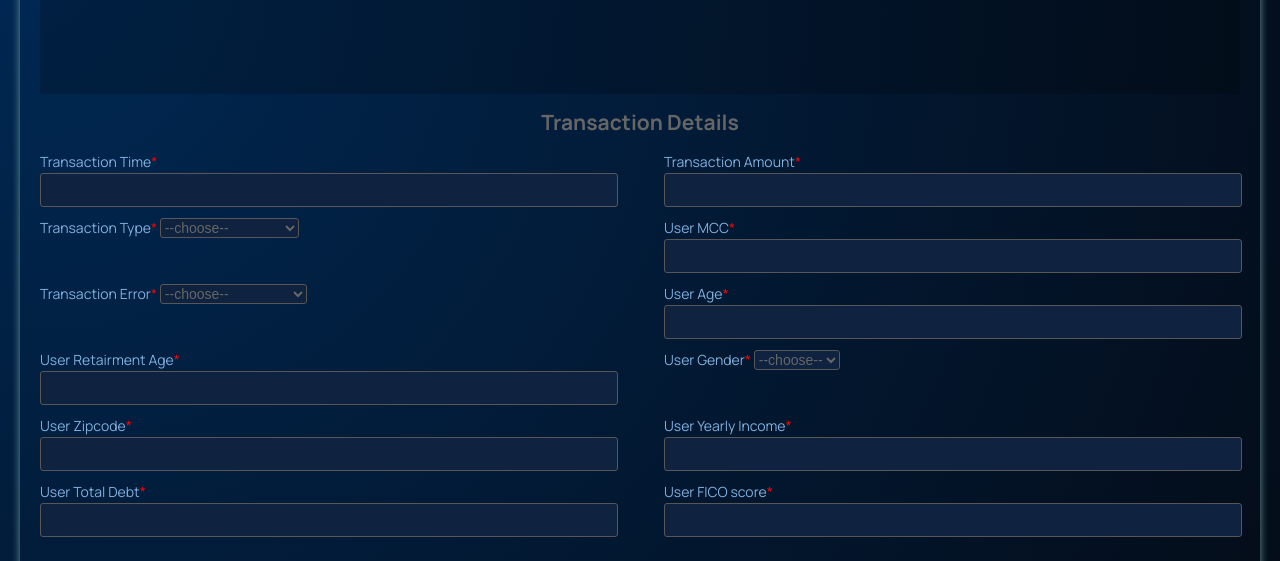
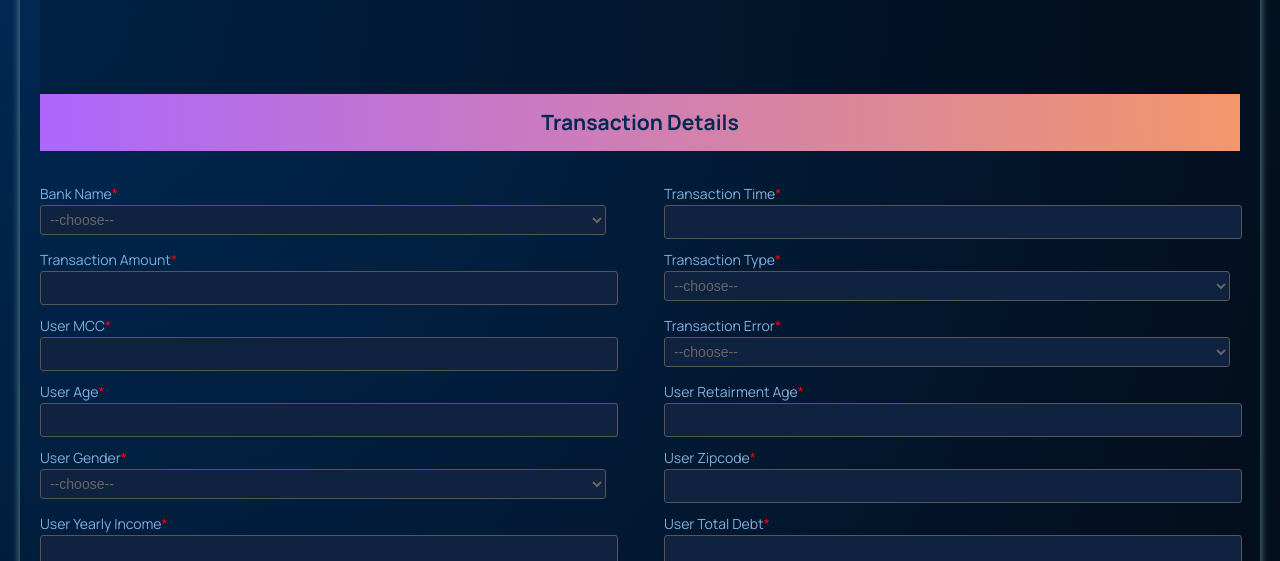
Before and after one commit to khalifaumar308/credit-card-fraud-frontend, a plain HTML site: page form.html in a window 1280 px wide. Shown: the part 246-807 px from the top of the page. Drawn offline with Linux system fonts and the light colour scheme.

Commit message:
Add Banks

```diff
--- a/index.js
+++ b/index.js
@@ -1,7 +1,12 @@
 const url = 'http://umaraminu.pythonanywhere.com/predict-fraud?'
 
+const banks = ['--choose--','GTB', 'First Bank', 'Sterling Bank',
+            'Unoin Bank', 'Access Bank','Fidelity Bank',
+            'First City Monument Bank','United Bank for Africa','Zenith Bank']
+const bank_names = banks.map((val)=>`<option value="${val}">${val}</option>`)
+
 const trans_data_card = document.getElementsByClassName('colums')[0]
-const labels = ['Time', 'Amount', 'use_chip', 'MCC', 'transaction_error', 'age',
+const labels = ['Bank', 'Time', 'Amount', 'use_chip', 'MCC', 'transaction_error', 'age',
                   'ret_age', 'Gender', 'Zipcode', 'yearly_income', 'total_debt', 'fico_score']
 const submitbtn = document.getElementById('submit')
 submitbtn.onclick = getData
@@ -25,6 +30,8 @@ async function getFraudProbabilty(data) {
 
 function addLabels(label){
   let div = document.createElement('div')
+  let bank_d = ''
+  bank_names.forEach(val => bank_d += val)
   if (label == 'transaction_error') {
     div.innerHTML = `<label for="${label}"> Transaction Error<span>*</span></label>
           <select name="transaction-error" id="${label}" required>
@@ -43,6 +50,10 @@ function addLabels(label){
           <option value="Swipe Transaction">Swipe Transaction</option>
           <option value="Chip Transaction">Chip Transaction</option>
           <option value="Online Transaction">Online Transaction</option></select>`}
+  else if (label == 'Bank') {
+    div.innerHTML = `<label for="${label}"> Bank Name<span>*</span></label>
+          <select name="Bank" id="${label}">` + bank_d
+  }
   else if (label == 'Gender'){
     div.innerHTML = `<label for="${label}">User Gender<span>*</span></label>
           <select name="transaction-error" id="${label}">
@@ -54,7 +65,7 @@ function addLabels(label){
     const label_names = {Time:'Transaction Time',Amount:'Transaction Amount',
           age:'User Age', ret_age:'User Retairment Age', Zipcode:'User Zipcode',
           yearly_income:'User Yearly Income', total_debt:'User Total Debt',
-          fico_score:'User FICO score', MCC:'User MCC'}
+          fico_score:'User FICO score', MCC:'User MCC', Bank:'Bank Name'}
     div.innerHTML = `<label for="${label}"> ${label_names[label]}<span>*</span></label>
           <input id="${label}" type="text" name="${label}" required/>`}
   div.setAttribute('class', 'item')
@@ -65,8 +76,10 @@ function getData() {
   let data = {}
   const items = document.getElementsByClassName('item')
   labels.forEach(function(label) {
-    const item = document.getElementById(label)
-    data[item.id] = item.value
+    if (label !=='Bank') {
+      const item = document.getElementById(label)
+      data[item.id] = item.value
+    }
   })
   let rt = true
   const chk = ['choose', '']
--- a/style.css
+++ b/style.css
@@ -69,7 +69,11 @@ textarea {
     display: flex;
     width: auto;
     justify-content: center;
+    background: linear-gradient(89.97deg, #AE67FA 1.84%, #F49867 102.67%);
+    color: rgba(0, 40, 83, 1);
+    margin-bottom: 2rem;
 }
+
 .banner {
     position: relative;
     height: 300px;
@@ -115,9 +119,8 @@ input {
     width: calc(100% - 10px);
     padding: 5px;
 }
-input[type="date"] {
-    padding: 4px 5px;
-}
+
+
 textarea {
     width: calc(100% - 12px);
     padding: 5px;
@@ -148,7 +151,6 @@ textarea {
 
 
 button {
-    width: 20%;
     padding: 10px;
     border: none;
     border-radius: 5px;
@@ -166,3 +168,8 @@ button:hover {
 label {
     color: #81AFDD;
 }
+
+select {
+    width: calc(100% - 10px);
+    padding: 5px;
+}
```
